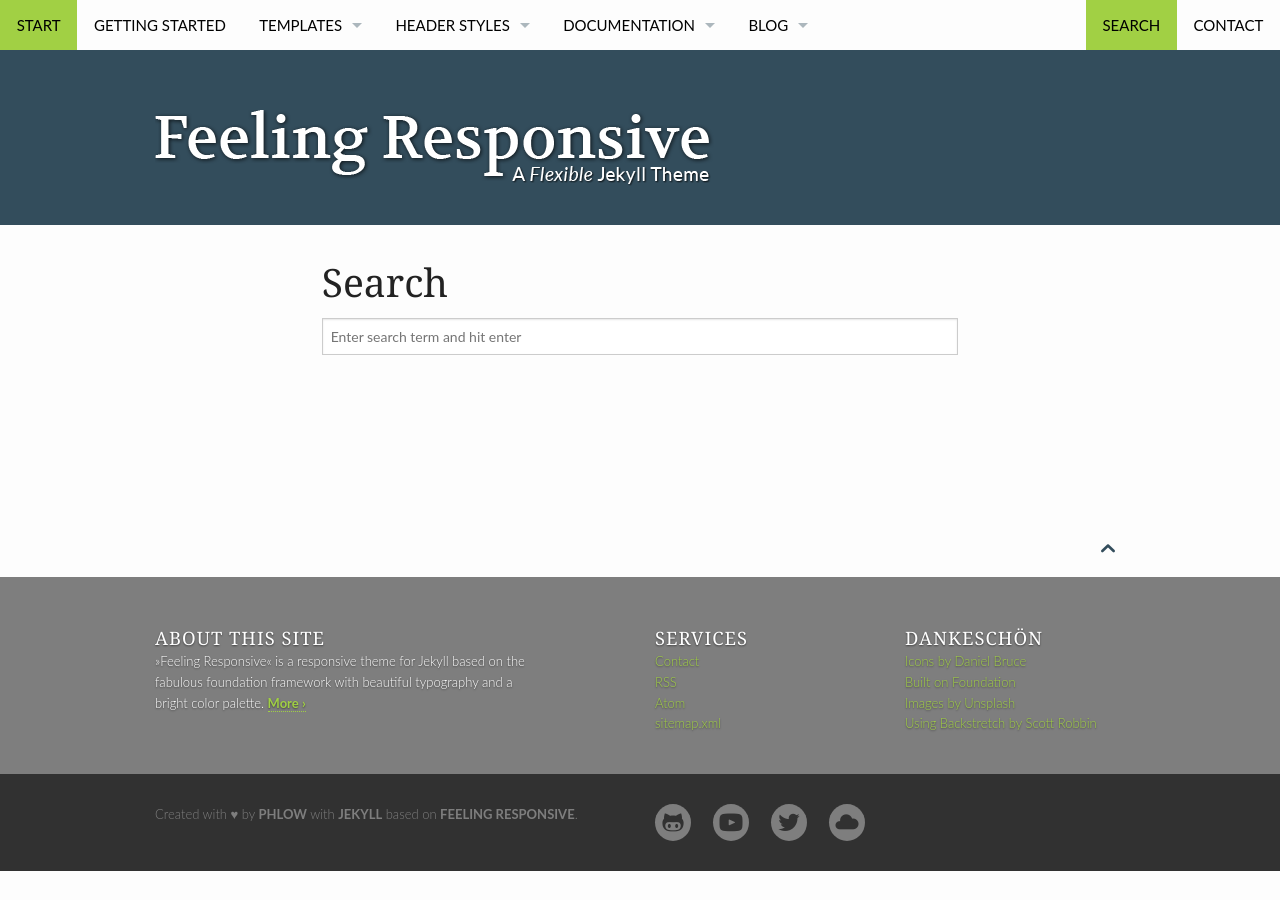
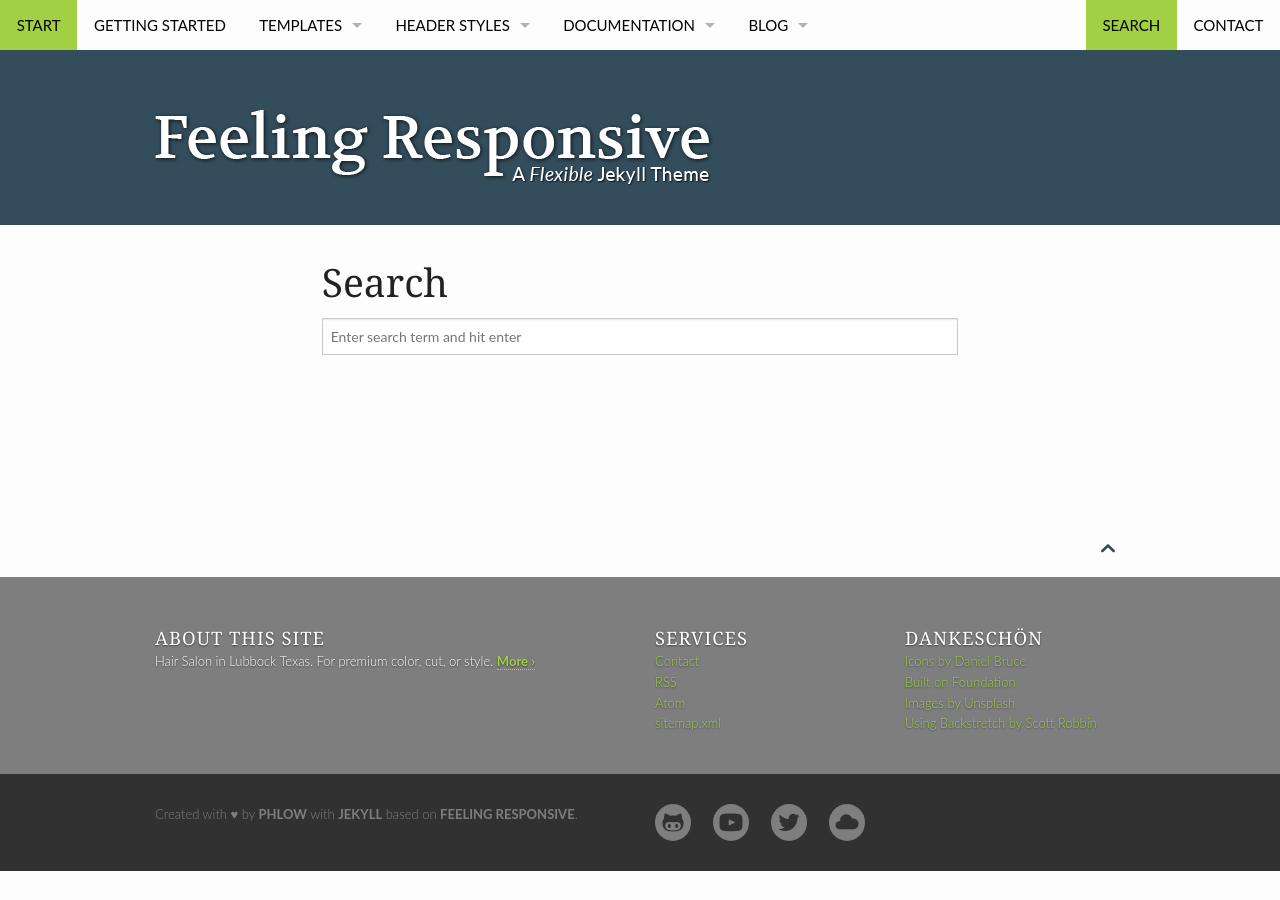
Before and after one commit to cprieger/Mizu, a Jekyll site: the page built from pages/search.md, in a window 1280 px wide. Built offline with Jekyll 4.4.1, drawn with Linux system fonts in a browser that asks for light colours.

Commit message:
Make some changes to the config yml for the website.

```diff
--- a/_config.yml
+++ b/_config.yml
@@ -8,15 +8,15 @@
 #                                                 /____/
 #
 # Title of your website
-title: "Feeling Responsive"
+title: "Mizu Lubbock"
 
 
 # The slogan describes your website and is used on homepage in <title> and other important places
-slogan: "A Flexible Theme for Jekyll"
+slogan: "Salon in Lubbock Texas"
 
 
 # The description is used on homepage and in the footer to quickly describe your website. Use a maximum of 150 characters for SEO-purposes.
-description: "»Feeling Responsive« is a responsive theme for Jekyll based on the fabulous foundation framework with beautiful typography and a bright color palette."
+description: "Hair Salon in Lubbock Texas. For premium color, cut, or style."
 
 # Main author of the website
 # See > authors.yml
@@ -24,12 +24,12 @@ author: phlow
 
 # This URL is the main address for absolute links. Don't include a slash at the end.
 #
-url: 'https://phlow.github.io/feeling-responsive'
+url: 'https://cprieger.github.io/Mizu'
 baseurl: ''
 
 # This is for the editing function in _/includes/improve_content
 # Leave it empty if your site is not on GitHub/GitHub Pages
-improve_content: https://github.com/Phlow/feeling-responsive/edit/gh-pages
+improve_content: https://github.com/cprieger/Mizu/edit/gh-pages
 
 # This URL points directly to the images directory making
 # things easier to link to images in posts and templates. It needs a slash at the end.
@@ -37,7 +37,7 @@ improve_content: https://github.com/Phlow/feeling-responsive/edit/gh-pages
 # Example: <img src="{{ site.urlimg }}{{ post.image.title }}" />
 # Markdown-Example for posts ![Image Text]({{ site.urlimg }}image.jpg)
 #
-urlimg: 'https://phlow.github.io/feeling-responsive/images/'
+urlimg: 'https://cprieger.github.io/Mizu/images/'
 
 
 # Logo size is 600x80 pixels
@@ -200,7 +200,7 @@ og_description:                     "Feeling Responsive is built on the fabulous
 #
 # used in _includes/comments
 
-disqus_shortname: feelingresponsive
+disqus_shortname: Mizu
 
 
 #      _____
```
